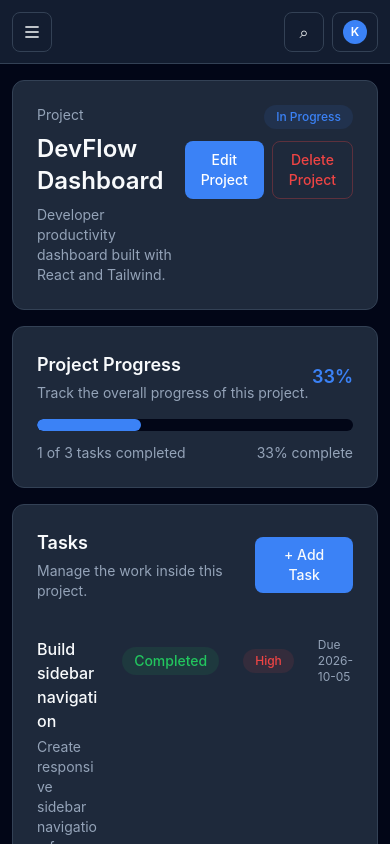
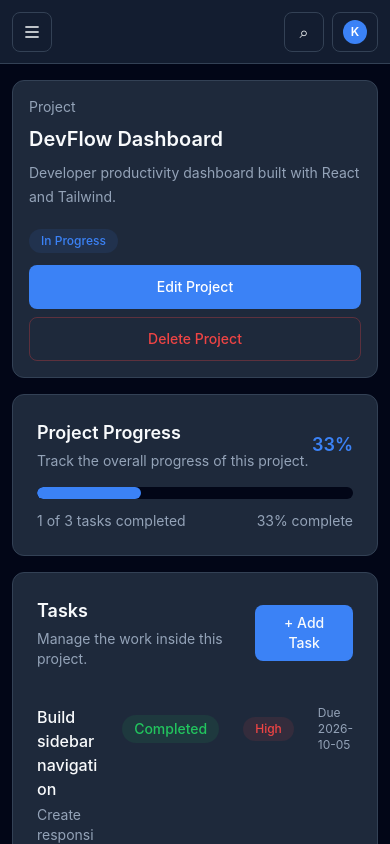
Before and after one commit to krishna-hingu/devflow, a React (Vite) app: page /projects/1 in a window 390 px wide. Shown: the top 844 px of the page. Built offline with nearby package versions, Linux system fonts and the light colour scheme.

Commit message:
style: make project detail header responsive

```diff
--- a/src/components/projects/ProjectHeader.jsx
+++ b/src/components/projects/ProjectHeader.jsx
@@ -1,21 +1,21 @@
 function ProjectHeader({ project, onEdit, onDelete }) {
   return (
-    <section className="flex items-start justify-between rounded-xl border border-devflow-border bg-devflow-card p-6">
-      <div>
+    <section className="flex flex-col gap-5 rounded-xl border border-devflow-border bg-devflow-card p-4 sm:p-6 lg:flex-row lg:items-start lg:justify-between">
+      <div className="min-w-0 flex-1">
         <p className="mb-2 text-sm text-devflow-text-muted">Project</p>
 
-        <h1 className="text-2xl font-semibold text-devflow-text">
+        <h1 className="break-words text-xl font-semibold text-devflow-text sm:text-2xl">
           {project.name}
         </h1>
 
-        <p className="mt-2 text-sm text-devflow-text-muted">
+        <p className="mt-2 break-words text-sm leading-6 text-devflow-text-muted">
           {project.description}
         </p>
       </div>
 
-      <div className="flex flex-col items-end gap-3">
+      <div className="flex min-w-0 flex-col gap-3 sm:flex-row sm:items-center lg:flex-col lg:items-end">
         <span
-          className={`rounded-full px-3 py-1 text-xs font-medium ${
+          className={`w-fit max-w-full rounded-full px-3 py-1 text-xs font-medium ${
             project.status === "Completed"
               ? "bg-devflow-success/10 text-devflow-success"
               : project.status === "In Progress"
@@ -26,17 +26,19 @@ function ProjectHeader({ project, onEdit, onDelete }) {
           {project.status}
         </span>
 
-        <div className="flex gap-2">
+        <div className="grid w-full grid-cols-1 gap-2 sm:w-auto sm:grid-cols-2 lg:flex">
           <button
+            type="button"
             onClick={onEdit}
-            className="rounded-lg bg-devflow-blue px-4 py-2 text-sm font-medium text-white hover:bg-devflow-blue-hover"
+            className="min-h-11 rounded-lg bg-devflow-blue px-4 py-2.5 text-sm font-medium text-white transition-colors hover:bg-devflow-blue-hover focus-visible:outline-none focus-visible:ring-2 focus-visible:ring-devflow-blue"
           >
             Edit Project
           </button>
 
           <button
+            type="button"
             onClick={onDelete}
-            className="rounded-lg border border-devflow-error/30 px-4 py-2 text-sm font-medium text-devflow-error hover:bg-devflow-error/10"
+            className="min-h-11 rounded-lg border border-devflow-error/30 px-4 py-2.5 text-sm font-medium text-devflow-error transition-colors hover:bg-devflow-error/10 focus-visible:outline-none focus-visible:ring-2 focus-visible:ring-devflow-error"
           >
             Delete Project
           </button>
```
